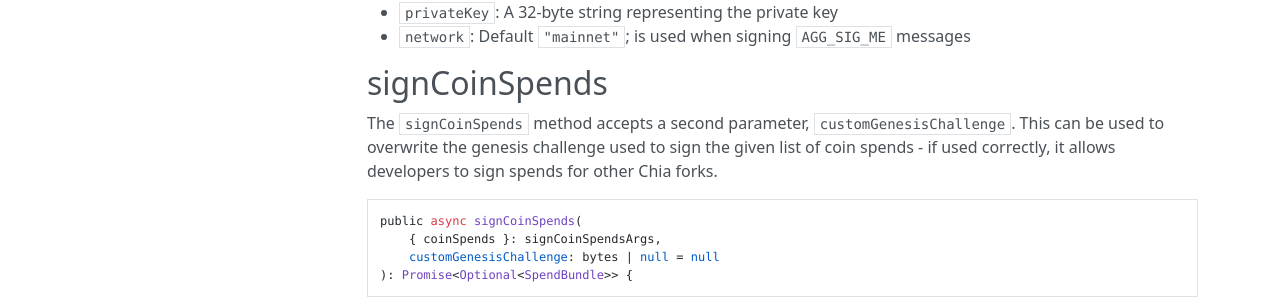
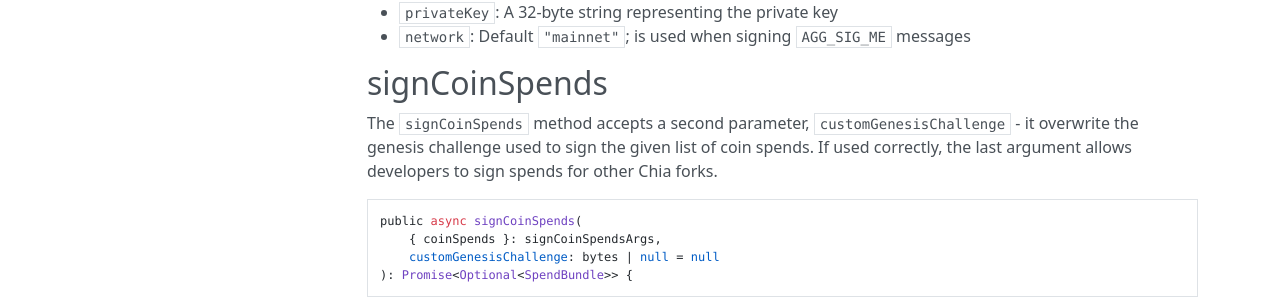
Before and after one commit to Yakuhito/GreenWeb.js, an MkDocs documentation site: the page built from docs/xch/private-key-provider.md, in a window 1280 px wide. Shown: the part 374-681 px from the top of the page. Built offline with MkDocs 1.6.1, drawn with Linux system fonts in a browser that asks for light colours; nearby versions of some CDN libraries.

Commit message:
bump version to 1.1.8
almost no changes... well, you gotta keep the devs happy, right? :)

````diff
--- a/docs/xch/private-key-provider.md
+++ b/docs/xch/private-key-provider.md
@@ -18,7 +18,7 @@ Arguments:
 
 ## signCoinSpends
 
-The `signCoinSpends` method accepts a second parameter, `customGenesisChallenge`. This can be used to overwrite the genesis challenge used to sign the given list of coin spends - if used correctly, it allows developers to sign spends for other Chia forks.
+The `signCoinSpends` method accepts a second parameter, `customGenesisChallenge` - it overwrite the genesis challenge used to sign the given list of coin spends. If used correctly, the last argument allows developers to sign spends for other Chia forks.
 
 ```js
 public async signCoinSpends(
--- a/package.json
+++ b/package.json
@@ -1,6 +1,6 @@
 {
   "name": "greenwebjs",
-  "version": "1.1.7",
+  "version": "1.1.8",
   "author": "yakuhito",
   "description": "Chia JavaScript API",
   "license": "MIT",
````
Also changed, not shown: CHANGELOG.md (+3 -0 lines), docs/index.md (+1 -1 lines), 1 other file.
